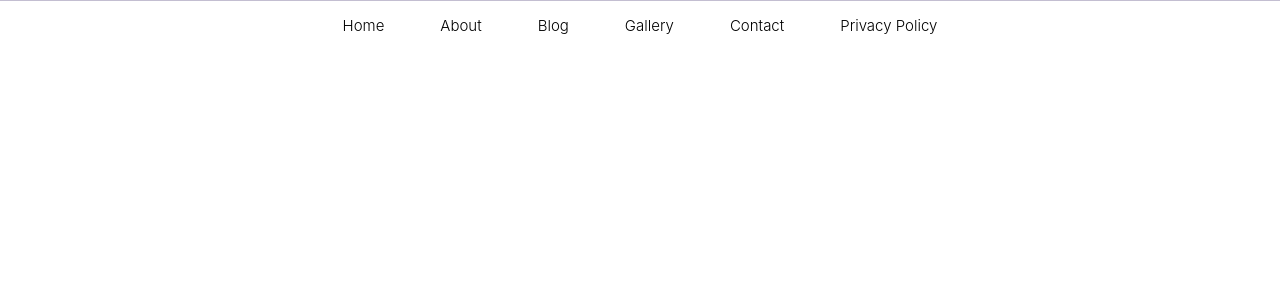
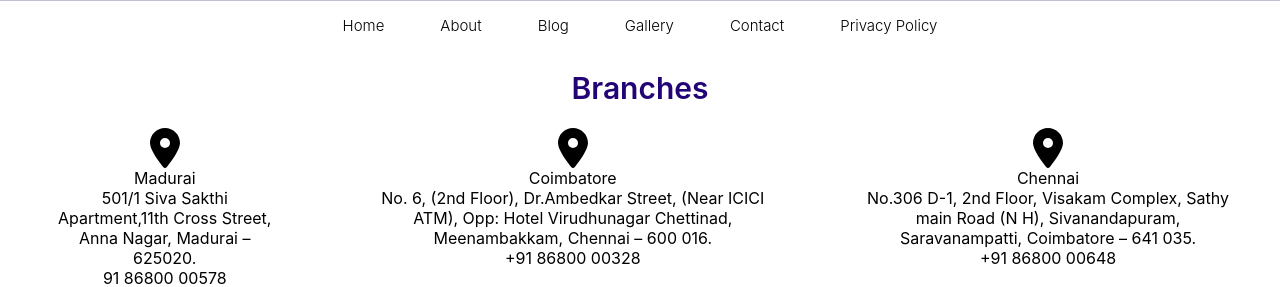
Before and after one commit to ud-k16/tourswebsite, a React (Create React App) app: page / in a window 1280 px wide. Shown: the part 2223-2510 px from the top of the page. Before the commit the page ends 2273 px from the top, so only its background shows below. Built offline with nearby package versions, Linux system fonts and the light colour scheme.

Commit message:
branch address displayed

```diff
--- a/src/components/Footer/Footer.module.css
+++ b/src/components/Footer/Footer.module.css
@@ -43,3 +43,20 @@
     font-weight: 300;
     color: #000;
 }
+
+.headingText{
+    color: #230477;
+    font-weight: 600;
+    font-size: 30px;
+    margin:20px 0px
+}
+.locationCard{
+    display: flex;
+    flex-direction: column;
+    align-items: center;
+    padding: 2px 50px;
+}
+.locationContainer{
+    display: flex ;
+
+}
--- a/src/components/Footer/index.jsx
+++ b/src/components/Footer/index.jsx
@@ -1,5 +1,7 @@
+import { Branches } from "../../sampledata/sampledata";
 import styles from "./Footer.module.css";
 import { TiMessages } from "react-icons/ti";
+import { FaLocationDot } from "react-icons/fa6";
 
 const Footer = () => {
   return (
@@ -36,6 +38,19 @@ const Footer = () => {
           </a>
         </nav>
       </div>
+      <div>
+        <div className={styles.headingText}>Branches</div>
+        <div className={styles.locationContainer}>
+          {Branches.map((data, index) => (
+            <div className={styles.locationCard} key={index}>
+              <FaLocationDot size={40} />
+              <div>{data.city}</div>
+              <div>{data.address}</div>
+              <div>{data.phone}</div>
+            </div>
+          ))}
+        </div>
+      </div>
     </div>
   );
 };
--- a/src/sampledata/sampledata.js
+++ b/src/sampledata/sampledata.js
@@ -87,3 +87,24 @@ export const CountryList = [
     name: "Russia",
   },
 ];
+
+export const Branches = [
+  {
+    city: "Madurai",
+    address:
+      "501/1 Siva Sakthi Apartment,11th Cross Street, Anna Nagar, Madurai – 625020.",
+    phone: "91 86800 00578",
+  },
+  {
+    city: "Coimbatore",
+    address:
+      "No. 6, (2nd Floor), Dr.Ambedkar Street, (Near ICICI ATM), Opp: Hotel Virudhunagar Chettinad, Meenambakkam, Chennai – 600 016.",
+    phone: "+91 86800 00328",
+  },
+  {
+    city: "Chennai",
+    address:
+      "No.306 D-1, 2nd Floor, Visakam Complex, Sathy main Road (N H), Sivanandapuram, Saravanampatti, Coimbatore – 641 035.",
+    phone: "+91 86800 00648",
+  },
+];
```
